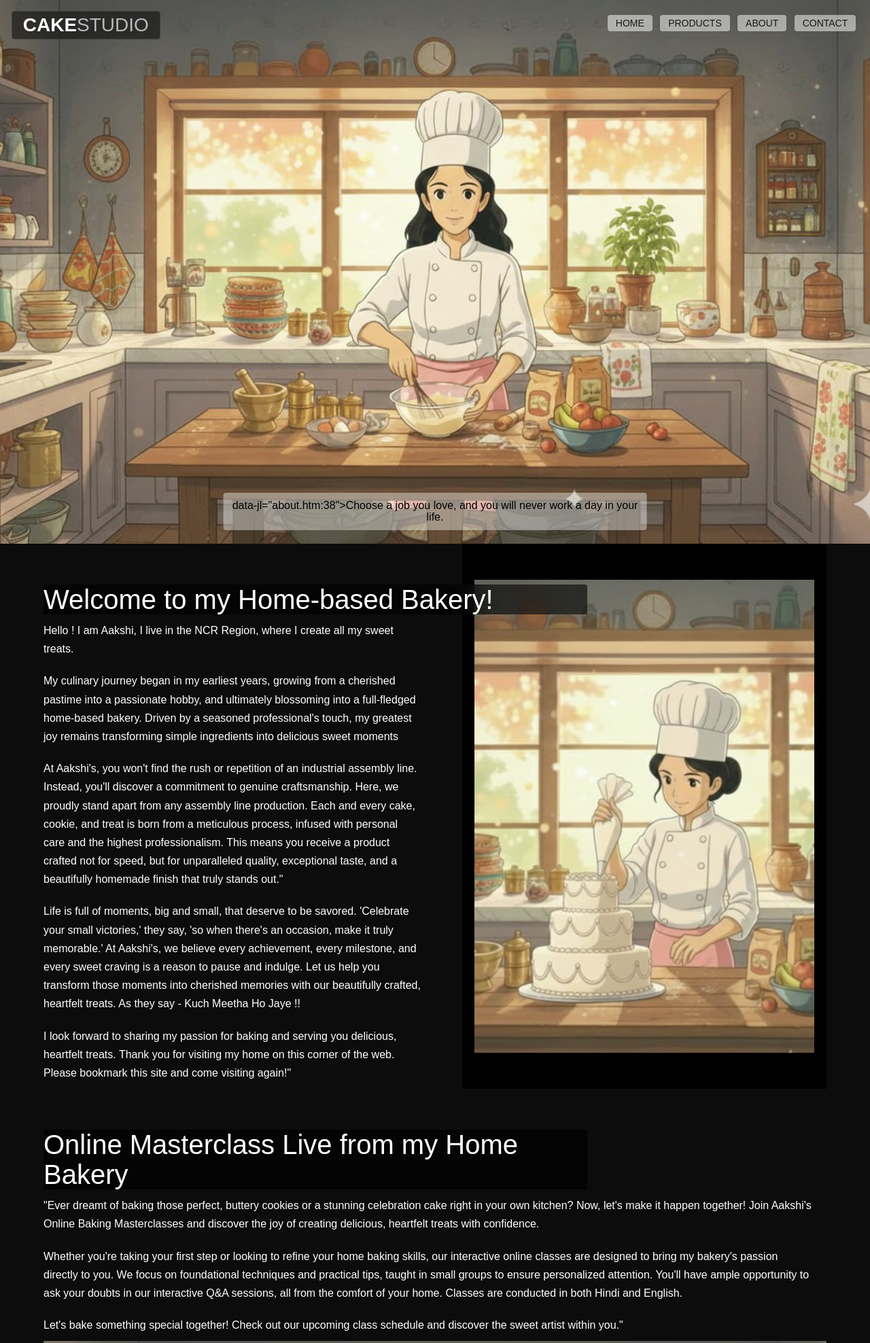
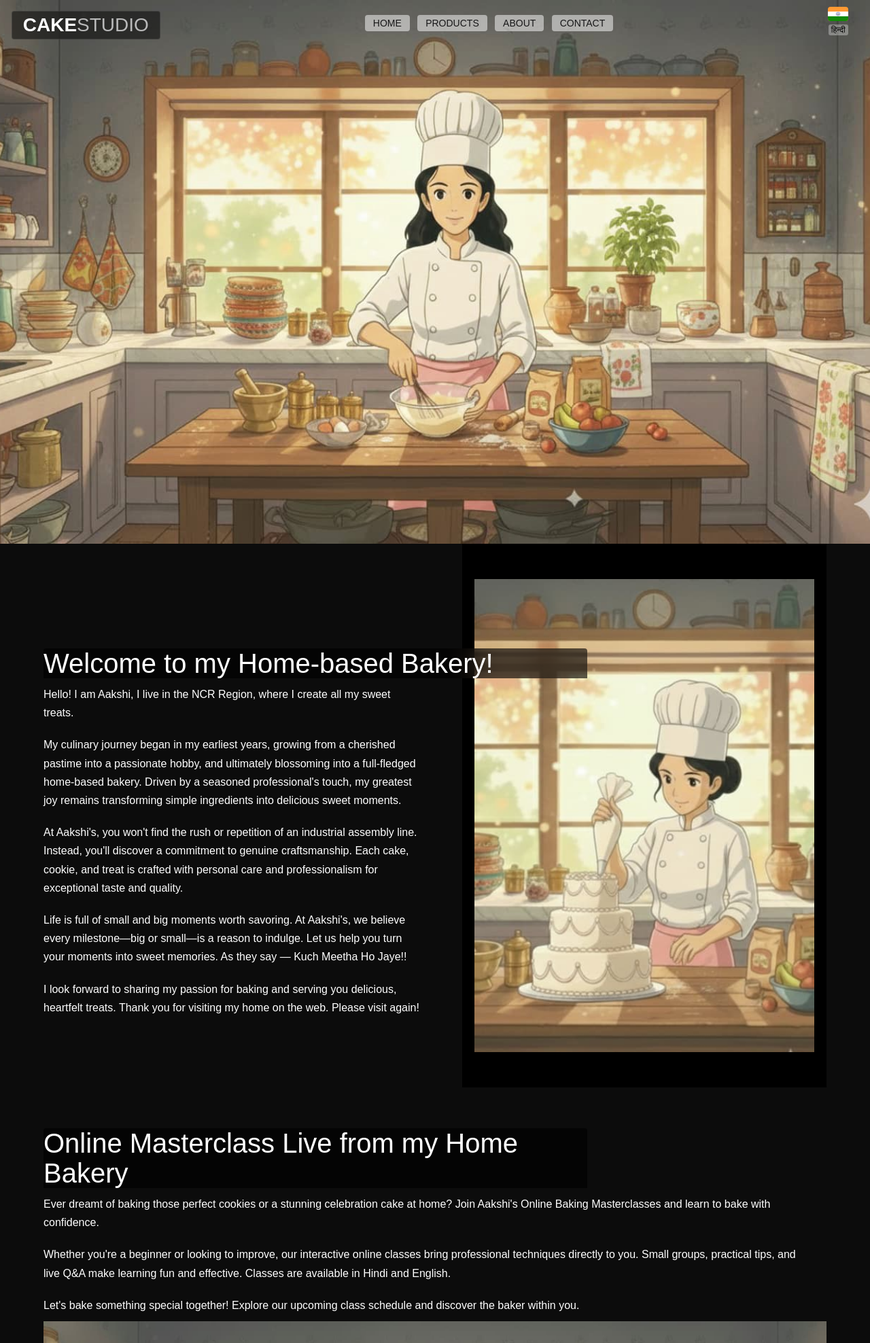
Before and after one commit to shankris/Carousel, a website built with Vite: page about.htm in a window 1280 px wide. Shown: the top 1976 px of the page at 68% size. Built offline with nearby package versions, Linux system fonts and the light colour scheme.

Commit message:
Hindi Translation v0.1

```diff
--- a/about.htm
+++ b/about.htm
@@ -20,18 +20,22 @@
       </div>
       <div class="site-info">
         <p>
-          <a data-icon="home" href="index.html">Home</a>
-          <a data-icon="product" href="card.htm">Products</a>
-          <a data-icon="about" href="about.htm">About</a>
-          <a data-icon="contact" href="contact.htm">Contact</a>
+          <a data-translate="nav_home" data-icon="home" href="index.html">Home</a>
+          <a data-translate="nav_products" data-icon="product" href="card.htm">Products</a>
+          <a data-translate="nav_about" data-icon="about" href="about.htm">About</a>
+          <a data-translate="nav_contact" data-icon="contact" href="contact.htm">Contact</a>
         </p>
+      </div>
+
+      <div id="langToggle" class="lang-toggle">
+        <img id="langFlag" src="./public/FlagIndia.svg" alt="Switch Language">
+        <span id="langText">हिन्दी</span>
       </div>
     </div>
   </nav>
 
 
   <div class="hero">
-
     <div class="container">
 
       <div class="quote" id="quote">
@@ -39,48 +43,50 @@
       </div>
 
     </div>
-
   </div>
 
 
   <div class="twoCol">
     <div class="left">
 
-      <h1 class="aboutH1">Welcome to my Home-based Bakery!</h1>
+      <h1 class="aboutH1" data-translate="aboutTitle1">Welcome to my Home-based Bakery!</h1>
 
-      <p class="aboutTxt">Hello ! I am Aakshi, I live in the NCR Region, where I create all my sweet treats.</p>
-      <p class="aboutTxt">My culinary journey began in my earliest years, growing from a cherished pastime into a
-        passionate hobby, and ultimately
-        blossoming into a full-fledged home-based bakery. Driven by a seasoned professional's touch, my greatest joy
-        remains
-        transforming simple ingredients into delicious sweet moments</p>
+      <p class="aboutTxt" data-translate="aboutP1">
+        Hello! I am Aakshi, I live in the NCR Region, where I create all my sweet treats.
+      </p>
 
-      <p class="aboutTxt">At Aakshi's, you won't find the rush or repetition of an industrial assembly line.
-        Instead, you'll discover
-        a commitment
-        to genuine craftsmanship. Here, we proudly stand apart from any assembly line
-        production.
-        Each and every cake, cookie, and treat is born from a meticulous process, infused with personal care and the
-        highest
-        professionalism. This means you receive a product crafted not for speed, but for unparalleled quality,
-        exceptional
-        taste, and a beautifully homemade finish that truly stands out."</p>
+      <p class="aboutTxt" data-translate="aboutP2">
+        My culinary journey began in my earliest years, growing from a cherished pastime
+        into a passionate hobby, and ultimately blossoming into a full-fledged home-based bakery.
+        Driven by a seasoned professional's touch, my greatest joy remains transforming
+        simple ingredients into delicious sweet moments.
+      </p>
 
-      <p class="aboutTxt">Life is full of moments, big and small, that deserve to be savored. 'Celebrate your small
-        victories,' they say, 'so
-        when there's an occasion, make it truly memorable.' At Aakshi's, we believe every achievement, every
-        milestone, and
-        every sweet craving is a reason to pause and indulge. Let us help you transform those moments into cherished
-        memories
-        with our beautifully crafted, heartfelt treats. As they say - Kuch Meetha Ho Jaye !!</p>
+      <p class="aboutTxt" data-translate="aboutP3">
+        At Aakshi's, you won't find the rush or repetition of an industrial assembly line.
+        Instead, you'll discover a commitment to genuine craftsmanship. Here, we proudly stand apart
+        from any assembly-line production. Each and every cake, cookie, and treat is born from a
+        meticulous process, infused with personal care and the highest professionalism. This means
+        you receive a product crafted not for speed, but for unparalleled quality, exceptional taste,
+        and a beautifully homemade finish that truly stands out.
+      </p>
 
-      <p class="aboutTxt">I look forward to sharing my passion for baking and serving you delicious, heartfelt
-        treats. Thank you for visiting my
-        home on this corner of the web. Please bookmark this site and come visiting again!"</p>
+      <p class="aboutTxt" data-translate="aboutP4">
+        Life is full of moments, big and small, that deserve to be savored.
+        "Celebrate your small victories," they say, "so when there's an occasion, make it truly memorable."
+        At Aakshi's, we believe every achievement, every milestone, and every sweet craving
+        is a reason to pause and indulge. Let us help you transform those moments into cherished memories
+        with our beautifully crafted, heartfelt treats. As they say — Kuch Meetha Ho Jaye!!
+      </p>
 
-
+      <p class="aboutTxt" data-translate="aboutP5">
+        I look forward to sharing my passion for baking and serving you delicious, heartfelt treats.
+        Thank you for visiting my home on this corner of the web.
+        Please bookmark this site and come visit again!
+      </p>
 
     </div>
+
     <div class="right">
       <img src="public/about2.jpg" class="aboutImg2" alt="Aakshi in her Home Bakery">
     </div>
@@ -92,26 +98,28 @@
 
   <div class="oneCol">
 
-    <h1 class="aboutH1">Online Masterclass Live from my Home Bakery</h1>
+    <h1 class="aboutH1" data-translate="aboutTitle2">
+      Online Masterclass Live from my Home Bakery
+    </h1>
 
-    <p class="aboutTxt">"Ever dreamt of baking those perfect, buttery cookies or a stunning celebration cake right in
-      your own kitchen? Now,
-      let's make it happen together! Join Aakshi's Online Baking Masterclasses and discover the joy of creating
-      delicious,
-      heartfelt treats with confidence.</p>
+    <p class="aboutTxt" data-translate="aboutP6">
+      Ever dreamt of baking those perfect, buttery cookies or a stunning celebration cake right in
+      your own kitchen? Now, let's make it happen together! Join Aakshi's Online Baking Masterclasses
+      and discover the joy of creating delicious, heartfelt treats with confidence.
+    </p>
 
-    <p class="aboutTxt">Whether you're taking your first step or looking to refine your home baking skills, our
-      interactive online classes are
-      designed to bring my bakery's passion directly to you. We focus on foundational techniques and practical tips,
-      taught in
-      small groups to ensure personalized attention. You'll have ample opportunity to ask your doubts in our interactive
-      Q&A
-      sessions, all from the comfort of your home. Classes are conducted in both Hindi and English.</p>
+    <p class="aboutTxt" data-translate="aboutP7">
+      Whether you're taking your first step or looking to refine your home baking skills, our
+      interactive online classes are designed to bring my bakery's passion directly to you.
+      We focus on foundational techniques and practical tips, taught in small groups to ensure
+      personalized attention. You'll have ample opportunity to ask your doubts in our interactive
+      Q&A sessions, all from the comfort of your home. Classes are conducted in both Hindi and English.
+    </p>
 
-    <p class="aboutTxt">Let's bake something special together! Check out our upcoming class schedule and discover the
-      sweet artist within
-      you."</p>
-
+    <p class="aboutTxt" data-translate="aboutP8">
+      Let's bake something special together! Check out our upcoming class schedule and discover
+      the sweet artist within you.
+    </p>
 
     <img src="public/about3.jpg" class="aboutImg3" alt="Aakshi in her Home Bakery">
   </div>
@@ -119,29 +127,31 @@
   <script src="https://cdnjs.cloudflare.com/ajax/libs/gsap/3.12.5/gsap.min.js"></script>
 
   <script>
-    const quoteEl = document.getElementById("quote");
-    const text = quoteEl.innerHTML.trim();
+    // const quoteEl = document.getElementById("quote");
+    // const text = quoteEl.innerHTML.trim();
 
-    // Split into words manually (no SplitText plugin needed)
-    const words = text.split(" ").map(word => {
-      return `<span class="word">${word}</span>`;
-    });
+    // // Split into words manually (no SplitText plugin needed)
+    // const words = text.split(" ").map(word => {
+    //   return `<span class="word">${word}</span>`;
+    // });
 
-    quoteEl.innerHTML = words.join(" ");
+    // quoteEl.innerHTML = words.join(" ");
 
-    gsap.to(".word", {
-      opacity: 1,
-      y: 0,
-      duration: 0.6,
-      ease: "power3.out",
-      stagger: 0.15
-    });
+    // gsap.to(".word", {
+    //   opacity: 1,
+    //   y: 0,
+    //   duration: 0.6,
+    //   ease: "power3.out",
+    //   stagger: 0.15
+    // });
 
-    gsap.to(".quote", {
-      opacity: 1,
-      duration: 0.1
-    });
+    // gsap.to(".quote", {
+    //   opacity: 1,
+    //   duration: 0.1
+    // });
   </script>
+
+  <script src="./script/lang.js"></script>
 
 
 </body>
--- /dev/null
+++ b/script/lang.js
@@ -0,0 +1,56 @@
+let translations = {};
+let currentLang = "en";
+
+// Load saved language from localStorage (if any)
+if (localStorage.getItem("lang")) {
+  currentLang = localStorage.getItem("lang");
+}
+
+document.addEventListener("DOMContentLoaded", () => {
+  fetch("./script/lang.json")
+    .then((res) => res.json())
+    .then((data) => {
+      translations = data;
+      applyLanguage(currentLang);
+      updateLangToggle();
+    });
+});
+
+// Apply language to all elements
+function applyLanguage(lang) {
+  currentLang = lang;
+
+  // Save selection to localStorage
+  localStorage.setItem("lang", lang);
+
+  document.querySelectorAll("[data-translate]").forEach((el) => {
+    const key = el.dataset.translate;
+    const translation = translations[lang][key];
+
+    if (translation) {
+      el.innerHTML = translation.replace(/\n/g, "<br>");
+    }
+  });
+}
+
+// ----- LANGUAGE TOGGLE BUTTON -----
+const langToggle = document.getElementById("langToggle");
+const langFlag = document.getElementById("langFlag");
+const langText = document.getElementById("langText");
+
+function updateLangToggle() {
+  if (currentLang === "en") {
+    langFlag.src = "./public/FlagIndia.svg";
+    langText.textContent = "हिन्दी";
+  } else {
+    langFlag.src = "./public/FlagUk.svg";
+    langText.textContent = "English";
+  }
+}
+
+// Toggle language on click
+langToggle.addEventListener("click", () => {
+  const newLang = currentLang === "en" ? "hi" : "en";
+  applyLanguage(newLang);
+  updateLangToggle();
+});
--- /dev/null
+++ b/script/lang.json
@@ -0,0 +1,51 @@
+{
+  "en": {
+    "nav_home": "Home",
+    "nav_products": "Products",
+    "nav_about": "About",
+    "nav_contact": "Contact",
+
+    "intro_title": "Small Batch - Big Flavor\nHomemade Goodness",
+    "intro_sub": "We believe the best cakes come from real butter, fresh eggs, and patience. Taste the difference of quality, made-to-order baking, every single time.",
+
+    "outro_title": "A Flavor for Every Celebration",
+    "outro_sub": "From light fruit and cream to intense chocolate decadence, explore our full range of signature cakes and find your perfect centerpiece.",
+
+    "aboutTitle1": "Welcome to my Home-based Bakery!",
+    "aboutP1": "Hello! I am Aakshi, I live in the NCR Region, where I create all my sweet treats.",
+    "aboutP2": "My culinary journey began in my earliest years, growing from a cherished pastime into a passionate hobby, and ultimately blossoming into a full-fledged home-based bakery. Driven by a seasoned professional's touch, my greatest joy remains transforming simple ingredients into delicious sweet moments.",
+    "aboutP3": "At Aakshi's, you won't find the rush or repetition of an industrial assembly line. Instead, you'll discover a commitment to genuine craftsmanship. Each cake, cookie, and treat is crafted with personal care and professionalism for exceptional taste and quality.",
+    "aboutP4": "Life is full of small and big moments worth savoring. At Aakshi's, we believe every milestone—big or small—is a reason to indulge. Let us help you turn your moments into sweet memories. As they say — Kuch Meetha Ho Jaye!!",
+    "aboutP5": "I look forward to sharing my passion for baking and serving you delicious, heartfelt treats. Thank you for visiting my home on the web. Please visit again!",
+
+    "aboutTitle2": "Online Masterclass Live from my Home Bakery",
+    "aboutP6": "Ever dreamt of baking those perfect cookies or a stunning celebration cake at home? Join Aakshi's Online Baking Masterclasses and learn to bake with confidence.",
+    "aboutP7": "Whether you're a beginner or looking to improve, our interactive online classes bring professional techniques directly to you. Small groups, practical tips, and live Q&A make learning fun and effective. Classes are available in Hindi and English.",
+    "aboutP8": "Let's bake something special together! Explore our upcoming class schedule and discover the baker within you."
+  },
+
+  "hi": {
+    "nav_home": "होम",
+    "nav_products": "ट्रीट्स",
+    "nav_about": "हमारे बारे में",
+    "nav_contact": "संपर्क",
+
+    "intro_title": "छोटा बैच – बड़ा स्वाद\nघर जैसा ताज़ा स्वाद",
+    "intro_sub": "हम मानते हैं कि सबसे अच्छे केक असली मक्खन, ताज़े अंडे और धैर्य से बनते हैं। हर बार ऑर्डर-पर-बनी, गुणवत्तापूर्ण बेकिंग का असली फर्क चखें।",
+
+    "outro_title": "हर सेलिब्रेशन के लिए परफ़ेक्ट स्वाद",
+    "outro_sub": "हल्के फल-क्रीम से लेकर गहरे चॉकलेट केक तक — हमारे सभी सिग्नेचर केक खोजें और अपने लिए परफ़ेक्ट सेंटरपीस चुनें।",
+
+    "aboutTitle1": "मेरी होम-बेस्ड बेकरी में आपका स्वागत है!",
+    "aboutP1": "नमस्ते! मैं आक्शी हूँ। मैं एनसीआर क्षेत्र में रहती हूँ, जहाँ मैं अपने सभी मीठे व्यंजन बनाती हूँ।",
+    "aboutP2": "मेरी पाक यात्रा बचपन से शुरू हुई—एक शौक के रूप में, जो बाद में एक जुनून बना और फिर एक पूर्णकालिक होम-बेस्ड बेकरी में बदल गया। सरल सामग्री को स्वादिष्ट पलों में बदलना ही मेरी सबसे बड़ी खुशी है।",
+    "aboutP3": "आक्शी's में आपको किसी इंडस्ट्रियल असेंबली लाइन की जल्दीबाज़ी नहीं मिलेगी। यहाँ हर केक, कुकी और ट्रीट को प्यार, देखभाल और प्रोफेशनलिज़्म के साथ बनाया जाता है ताकि आपको बेहतरीन स्वाद और गुणवत्ता मिले।",
+    "aboutP4": "ज़िंदगी छोटे-बड़े पलों से भरी है जिन्हें मनाया जाना चाहिए। हम मानते हैं कि हर उपलब्धि और हर छोटी खुशी कुछ मीठा खाने का बहाना है। आइए हम आपकी मीठी यादें बनाने में आपकी मदद करें — जैसा कि कहते हैं, कुछ मीठा हो जाए!!",
+    "aboutP5": "मुझे अपने बेकिंग के जुनून को आपके साथ साझा करने की खुशी है। मेरे इस छोटे से ऑनलाइन घर पर आने के लिए धन्यवाद। फिर से जरूर आएं!",
+
+    "aboutTitle2": "मेरी होम बेकरी से लाइव ऑनलाइन मास्टरक्लास",
+    "aboutP6": "क्या आपने कभी सोचा है कि बिल्कुल परफेक्ट कुकीज़ या खूबसूरत केक घर पर बनाएं? अब यह संभव है! आक्शी की ऑनलाइन बेकिंग मास्टरक्लास में जुड़ें और आत्मविश्वास के साथ बेक करना सीखें।",
+    "aboutP7": "चाहे आप शुरुआत कर रहे हों या अपने कौशल को निखारना चाहते हों—हमारी इंटरएक्टिव ऑनलाइन क्लासेज़ आपको घर बैठे प्रोफेशनल तकनीकें सिखाती हैं। छोटे बैच, आसान टिप्स और लाइव Q&A क्लास को मज़ेदार और प्रभावी बनाते हैं।",
+    "aboutP8": "आइए साथ मिलकर कुछ खास बेक करें! हमारी आने वाली क्लासेस देखें और अपने अंदर छिपे बेकर को खोजें।"
+  }
+}
--- a/styles.css
+++ b/styles.css
@@ -365,6 +365,41 @@ section {
 }
 
 
+/* ==========================================  */
+/*          Language switcher styles           */
+/* ==========================================  */
+
+.lang-toggle {
+  display: inline-flex;
+  flex-direction: column;
+  align-items: center;
+  cursor: pointer;
+  user-select: none;
+  width: 60px;
+}
+
+.lang-toggle img {
+  width: 30px;
+  height: auto;
+  border-radius: 4px;
+}
+
+#langFlag {
+  width: 30px;
+}
+
+.lang-toggle span {
+  margin-top: 5px;
+  font-size: 12px;
+  font-weight: 400;
+  background: #ffffff50;
+  padding: 1px 4px;
+  border-radius: 3px;
+}
+
+
+
+
 /* ==========================================
    MOBILE BOTTOM NAV USING SVG ICONS
 ========================================== */
```
Also changed, not shown: card.htm (+13 -4 lines), contact.htm (+12 -4 lines), index.html (+20 -17 lines), public/FlagIndia.svg (added), public/FlagUk.svg (added).
